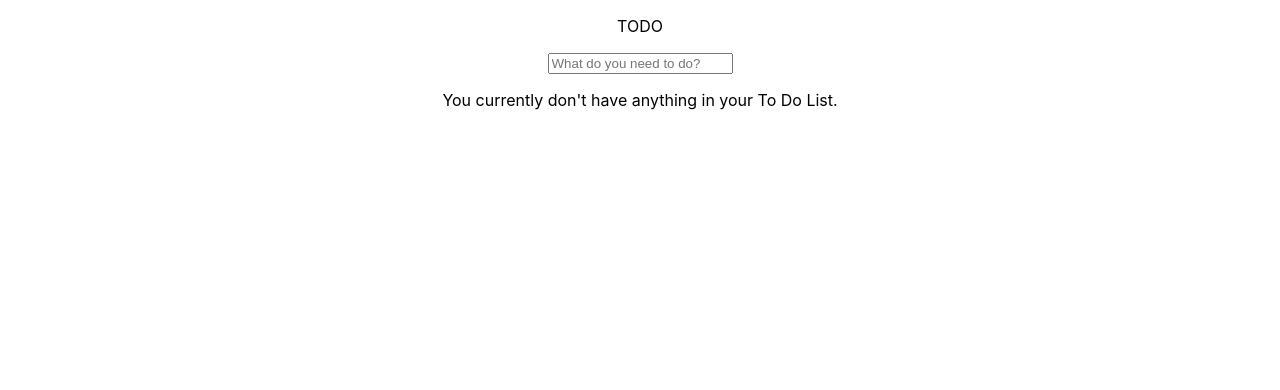
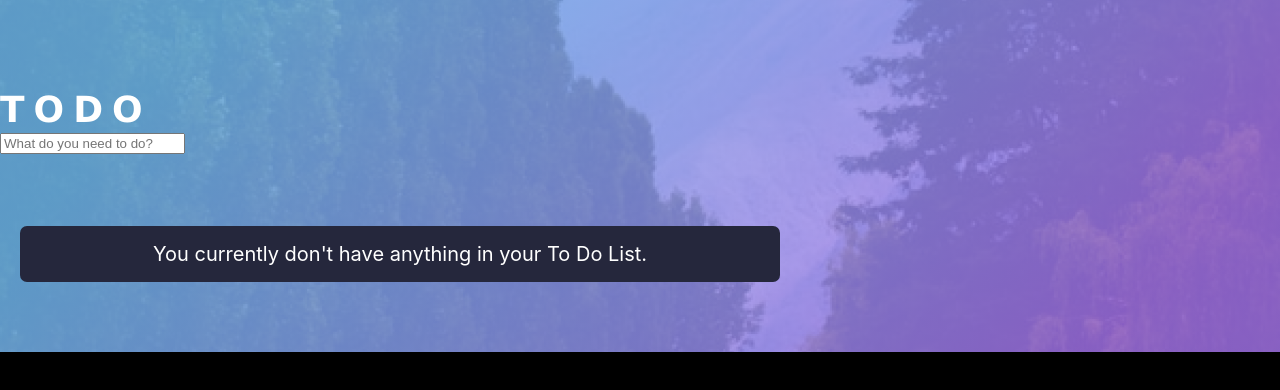
Before and after one commit to AnthonyMarc23/xenith_challenge, a React (Create React App) app in the folder src/: page / in a window 1280 px wide. Shown: the top 390 px of the page. Built offline with nearby package versions, Linux system fonts and the light colour scheme.

Commit message:
major styling added, fully functional

```diff
--- a/src/src/AddEntry.jsx
+++ b/src/src/AddEntry.jsx
@@ -1,4 +1,5 @@
 import React from "react";
+import "./AddEntry.scss";
 
 const AddEntry = (props) => {
 
--- a/src/src/App.css
+++ /dev/null
@@ -1,38 +0,0 @@
-.App {
-  text-align: center;
-}
-
-.App-logo {
-  height: 40vmin;
-  pointer-events: none;
-}
-
-@media (prefers-reduced-motion: no-preference) {
-  .App-logo {
-    animation: App-logo-spin infinite 20s linear;
-  }
-}
-
-.App-header {
-  background-color: #282c34;
-  min-height: 100vh;
-  display: flex;
-  flex-direction: column;
-  align-items: center;
-  justify-content: center;
-  font-size: calc(10px + 2vmin);
-  color: white;
-}
-
-.App-link {
-  color: #61dafb;
-}
-
-@keyframes App-logo-spin {
-  from {
-    transform: rotate(0deg);
-  }
-  to {
-    transform: rotate(360deg);
-  }
-}
--- a/src/src/App.js
+++ b/src/src/App.js
@@ -1,4 +1,4 @@
-import './App.css';
+import './App.scss';
 import AddEntry from './AddEntry.jsx';
 import ToDoList from './ToDoList.jsx';
 import { useState } from 'react';
@@ -55,7 +55,9 @@ const App = () => {
 
   return (
     <div className="App">
-      <p>TODO</p>
+      <div className="header" />
+      <div className="container">
+        <p className="title">TODO</p>
         <AddEntry inputEntry={inputEntry}/>
         <ToDoList
           items={items}
@@ -67,6 +69,7 @@ const App = () => {
           filter={filter}
         />
       </div>
+    </div>
   );
 }
 
--- /dev/null
+++ b/src/src/App.scss
@@ -0,0 +1,64 @@
+.App {
+  position: relative;
+  display: flex;
+  flex-direction: column;
+  background-color: black;
+  background-attachment: fixed;
+  width: 100%;
+  height: 100vh;
+  overflow: scroll;
+  color: white;
+
+  .header {
+    height: 232px;
+    background: linear-gradient(131.73deg, rgba(114, 190, 248, 0.8) 14.46%, rgba(166, 116, 242, 0.8) 87.62%), url("./images/bg__trees.png") center no-repeat;
+    background-size: cover;
+    background-position: center center;
+  }
+
+  .container {
+    position: absolute;
+    top: 88px;
+    left: 0;
+    flex-direction: column;
+    width: 100%;
+
+    .title {
+      margin: 0;
+
+      font-family: Verdana;
+      font-style: normal;
+      font-weight: bold;
+      font-size: 24px;
+      line-height: 29px;
+      letter-spacing: 0.25em;
+      text-transform: uppercase;
+
+    }
+
+  }
+  // .background-image {
+  //   position: absolute;
+  //   width: 100%;
+  //   height: 352px;
+  //   left: 0px;
+  //   top: 0px;
+  // }
+}
+
+@media only screen and (min-width: 450px) {
+  .App {
+
+    .header {
+      height: 352px;
+    }
+
+    .container {
+
+      .title {
+        font-size: 36px;
+        line-height: 44px;
+      }
+    }
+  }
+}
--- a/src/src/ToDoList.jsx
+++ b/src/src/ToDoList.jsx
@@ -3,37 +3,35 @@ import "./ToDoList.scss";
 
 const ToDoList = (props) => {
     return (
-        <div>{
-            props.items.length <= 0 ?
+        <div className="container">
+            <div className="list-container">
+                { props.items.length <= 0 ?
                 <p>You currently don't have anything in your To Do List.</p>
                 :
-            <div className="container">
-                <div className="listConainer">
-                    <ul>
+                <ul className="list">
                     {props.items.filter(item => {
                         if (props.filter === null) return item;
                         return props.filter === item.completed;
                     }).map((item, index) => (
-                            <li key={index}>
+                        <li className="list-item" key={index}>
                             <input type="checkbox" checked={item.completed} onChange={() => props.markEntryComplete(index)}></input>
-                                <span>{item.name}</span>
+                            <span className={item.completed ? "strike-through" : ''}>{item.name}</span>
                             <div tabIndex="0" role="button" onClick={() => props.deleteEntry(index)}>X</div>
                         </li>
                     ))}
+                    <li className="list-item" id="">
+                        <span>{props.items.length} items left</span>
+                        <div className="action-button" tabIndex="0" role="button" onClick={props.deleteCompleted}>Clear Completed</div>
+                    </li>
                 </ul>
-                    <div id="">
-                        <span>{props.items.length} items left</span>
-                        <div tabIndex="0" role="button" onClick={props.deleteCompleted}>Clear Completed</div>
-                    </div>
+                }
             </div>
 
-                <div className="filters">
-                    <div className="filterButton" tabIndex="0" role="button" onClick={() => props.updateFilter(null)}>All</div>
-                    <div className="filterButton" tabIndex="0" role="button" onClick={() => props.updateFilter(false)}>Active</div>
-                    <div className="filterButton" tabIndex="0" role="button" onClick={() => props.updateFilter(true)}>Completed</div>
+            <div className={ props.items.length <= 0 ? "hidden" : "filters"}>
+                <div className="action-button" tabIndex="0" role="button" onClick={() => props.updateFilter(null)}>All</div>
+                <div className="action-button" tabIndex="0" role="button" onClick={() => props.updateFilter(false)}>Active</div>
+                <div className="action-button" tabIndex="0" role="button" onClick={() => props.updateFilter(true)}>Completed</div>
             </div>
-            </div>
-        }
         </div>
     )
 }
--- a/src/src/ToDoList.scss
+++ b/src/src/ToDoList.scss
@@ -1,14 +1,172 @@
 $myColor: red;
 
-h1 {
-  color: $myColor;
+.container {
+    display: block;
+    box-sizing: border-box;
+    flex-grow: 1;
+    max-width: 800px;
+    justify-self: center;
+
+    .list-container {
+        background: #25273C;
+        border-radius: 7px;
+        margin: 20px;
+
+        p {
+            padding: 16px 30px;
+            font-size: 16px;
+            line-height: 19px;
+            text-align: center;
+        }
+
+        .list {
+            display: flex;
+            flex-direction: column;
+            list-style-type: none;
+            padding: 0;
+
+            .list-item {
+                display: flex;
+                padding: 16px;
+                justify-content: space-between;
+                border-bottom: 1px solid rgba(255, 255, 255, 0.2);
+
+                .strike-through {
+                    text-decoration-line: line-through;
+                    color: rgba(255, 255, 255, 0.4);
+                }
+
+                > span {
+                    font-size: 16px;
+                    line-height: 19px;
+                    padding-left: 10px;
+                    flex-grow: 1;
+                }
+
+                > span:last-child {
+                    font-size: 12px;
+                    line-height: 15px;
+                    color: rgba(255, 255, 255, 0.4);
+                }
+
+            }
+
+            .list-item:last-child {
+                border: none;
+            }
+        }
+    }
 }
 
-.container {
-    .list-container {
-        border: 1px solid black;
-    }
-    div {
-        color: blue;
+.hidden {
+    display: none;
+}
+
+.action-button {
+    font-weight: bold;
+    color: rgba(255, 255, 255, 0.4);
+}
+
+.action-button:hover {
+    color: white;
+}
+
+@media only screen and (min-width: 450px) {
+    .container {
+
+        .list-container {
+            p {
+                font-size: 20px;
+                line-height: 24px;
+                margin: 50px auto;
+            }
+
+            .list {
+
+                .list-item {
+
+                    > span {
+                        font-size: 20px;
+                        line-height: 24px;
+                    }
+                }
+            }
+        }
     }
 }
+/* Customize the label (the container) */
+// .container {
+//     display: block;
+//     position: relative;
+//     padding-left: 35px;
+//     margin-bottom: 12px;
+//     cursor: pointer;
+//     -webkit-user-select: none;
+//     -moz-user-select: none;
+//     -ms-user-select: none;
+//     user-select: none;
+
+//     font-family: Verdana;
+//     font-style: normal;
+//     font-weight: normal;
+//     font-size: 16px;
+//     line-height: 19px;
+//     text-align: center;
+
+//     color: #FFFFFF;
+//     z-index:
+//   }
+
+//   /* Hide the browser's default checkbox */
+//   .container input {
+//     position: absolute;
+//     opacity: 0;
+//     cursor: pointer;
+//     height: 0;
+//     width: 0;
+//   }
+
+//   /* Create a custom checkbox */
+//   .checkmark {
+//     position: absolute;
+//     top: 0;
+//     left: 0;
+//     height: 25px;
+//     width: 25px;
+//     background-color: #eee;
+//   }
+
+//   /* On mouse-over, add a grey background color */
+//   .container:hover input ~ .checkmark {
+//     background-color: #ccc;
+//   }
+
+//   /* When the checkbox is checked, add a blue background */
+//   .container input:checked ~ .checkmark {
+//     background-color: #2196F3;
+//   }
+
+//   /* Create the checkmark/indicator (hidden when not checked) */
+//   .checkmark:after {
+//     content: "";
+//     position: absolute;
+//     display: none;
+//   }
+
+//   /* Show the checkmark when checked */
+//   .container input:checked ~ .checkmark:after {
+//     display: block;
+//   }
+
+//   /* Style the checkmark/indicator */
+//   .container .checkmark:after {
+//     left: 9px;
+//     top: 5px;
+//     width: 5px;
+//     height: 10px;
+//     border: solid white;
+//     border-width: 0 3px 3px 0;
+//     -webkit-transform: rotate(45deg);
+//     -ms-transform: rotate(45deg);
+//     transform: rotate(45deg);
+//   }
--- a/src/src/index.css
+++ b/src/src/index.css
@@ -1,6 +1,6 @@
 body {
   margin: 0;
-  font-family: -apple-system, BlinkMacSystemFont, 'Segoe UI', 'Roboto', 'Oxygen',
+  font-family: -apple-system, BlinkMacSystemFont, 'Verdana', 'Segoe UI', 'Roboto', 'Oxygen',
     'Ubuntu', 'Cantarell', 'Fira Sans', 'Droid Sans', 'Helvetica Neue',
     sans-serif;
   -webkit-font-smoothing: antialiased;
```
Also changed, not shown: src/src/AddEntry.scss (added). Lines whose indentation alone changed are shown as unchanged.
